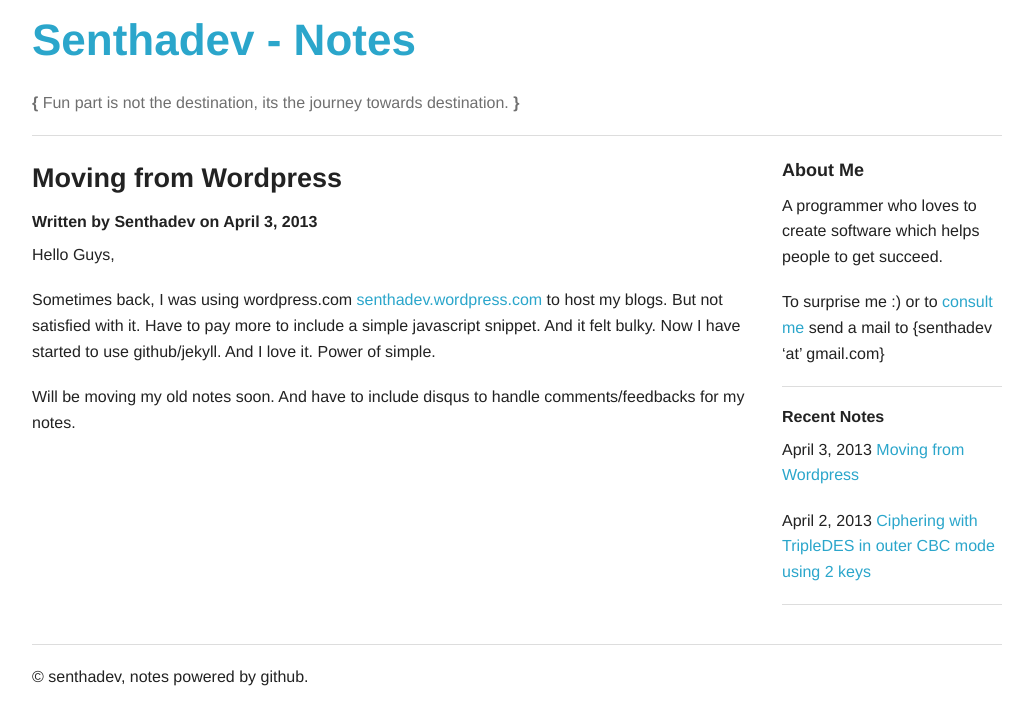
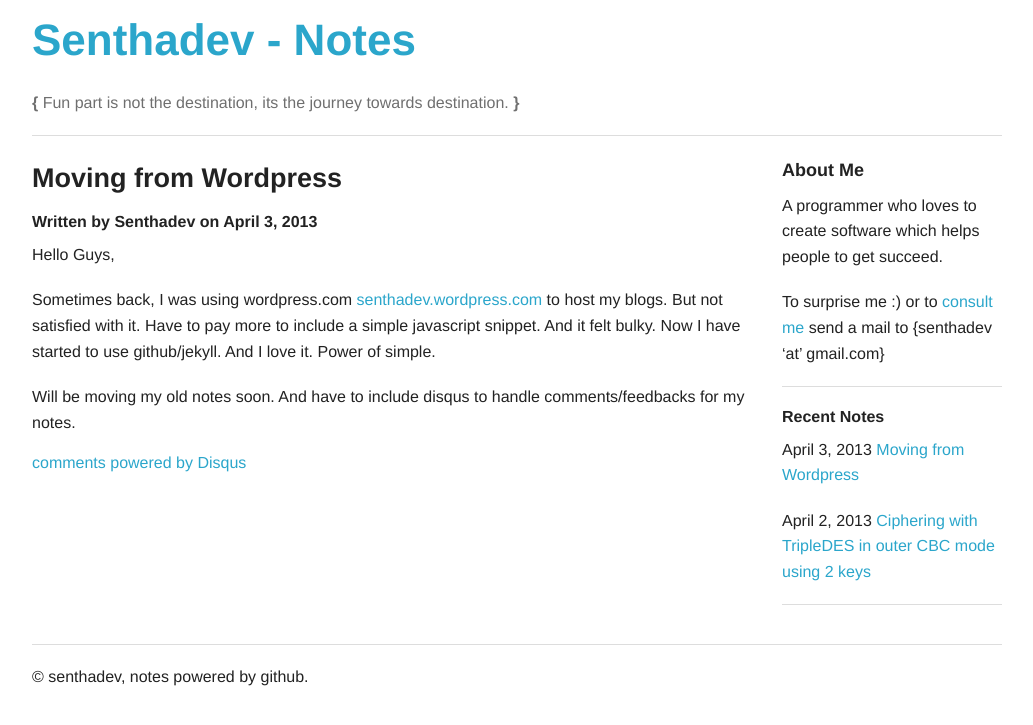
Before and after one commit to senthadev/senthadev.github.com, a Jekyll site: the page built from _posts/2013-04-03-Moving-from-Wordpress.md, in a window 1280 px wide. Shown: the top 725 px of the page, without its empty margins (123-1156 px from the left). Built offline with Jekyll 4.4.1, drawn with Linux system fonts in a browser that asks for light colours; Markdown is read by kramdown in place of the engine named in the settings; comment, search, counter and statistics services are not loaded; some of the changed lines change nothing that is shown.

Commit message:
updated to include disqus

```diff
--- a/_layouts/layout.html
+++ b/_layouts/layout.html
@@ -58,6 +58,20 @@
     ('__proto__' in {} ? '/js/vendor/zepto' : 'js/vendor/jquery') +'.js><\/script>')
   </script>
   <script src="/js/foundation.min.js"></script>
+
+  <script type="text/javascript">
+    /* * * CONFIGURATION VARIABLES: EDIT BEFORE PASTING INTO YOUR WEBPAGE * * */
+    var disqus_shortname = 'senthadev'; // required: replace example with your forum shortname
+
+    /* * * DON'T EDIT BELOW THIS LINE * * */
+    (function () {
+        var s = document.createElement('script'); s.async = true;
+        s.type = 'text/javascript';
+        s.src = '//' + disqus_shortname + '.disqus.com/count.js';
+        (document.getElementsByTagName('HEAD')[0] || document.getElementsByTagName('BODY')[0]).appendChild(s);
+    }());
+  </script>
+
   <script>
   $(document).foundation();
   </script>
--- a/_layouts/post.html
+++ b/_layouts/post.html
@@ -10,4 +10,20 @@
             {{ content }}
         </div>
     </div>
+
+    <div id="disqus_thread"></div>
+    <script type="text/javascript">
+        var disqus_shortname = 'senthadev'; // required: replace example with your forum shortname
+        var disqus_identifier = '{{ page.url }}';
+        var disqus_url = '{{ page.url }}';
+
+        /* * * DON'T EDIT BELOW THIS LINE * * */
+        (function() {
+            var dsq = document.createElement('script'); dsq.type = 'text/javascript'; dsq.async = true;
+            dsq.src = '//' + disqus_shortname + '.disqus.com/embed.js';
+            (document.getElementsByTagName('head')[0] || document.getElementsByTagName('body')[0]).appendChild(dsq);
+        })();
+    </script>
+    <noscript>Please enable JavaScript to view the <a href="http://disqus.com/?ref_noscript">comments powered by Disqus.</a></noscript>
+    <a href="http://disqus.com" class="dsq-brlink">comments powered by <span class="logo-disqus">Disqus</span></a>
 </article>
```
